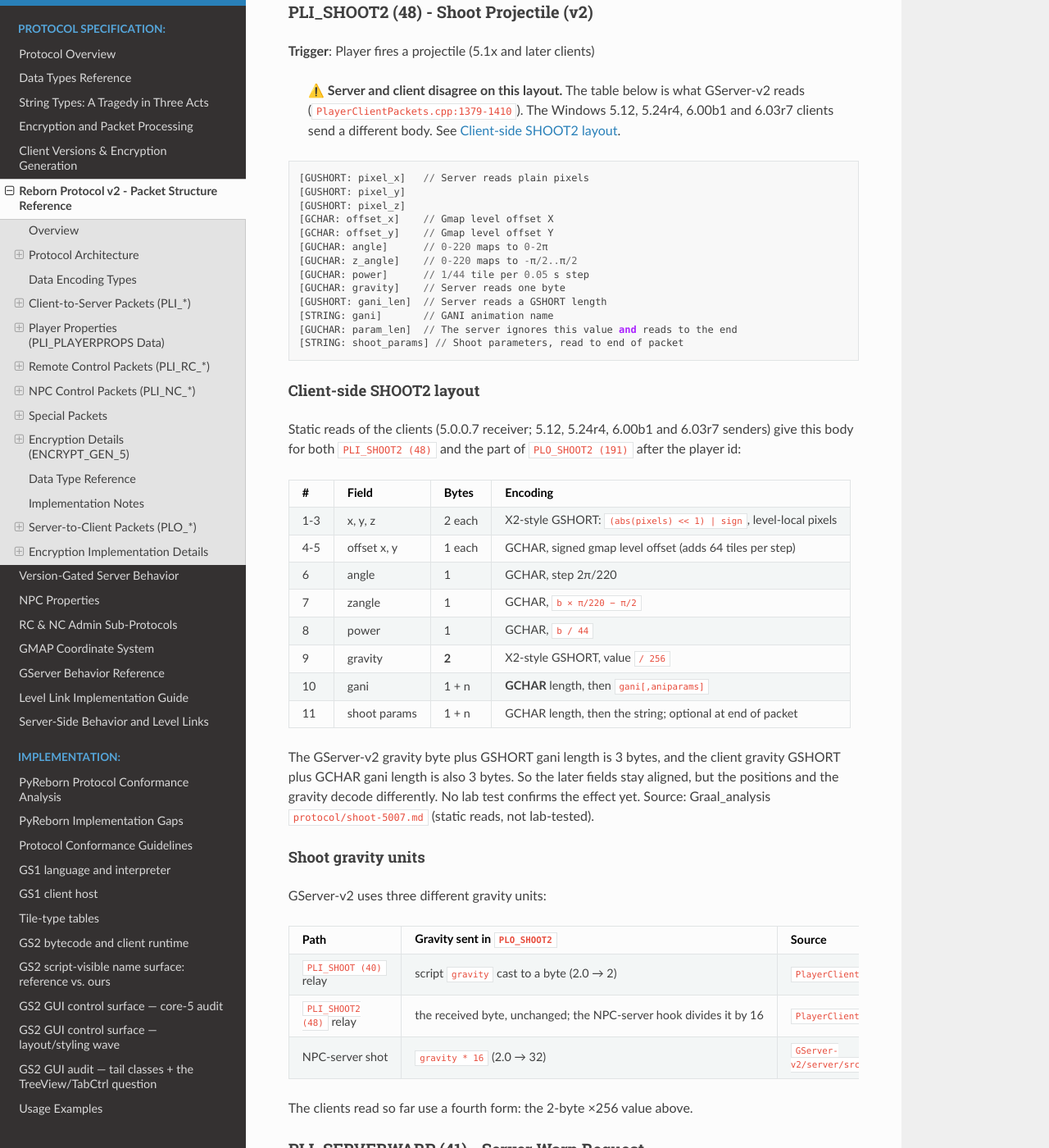
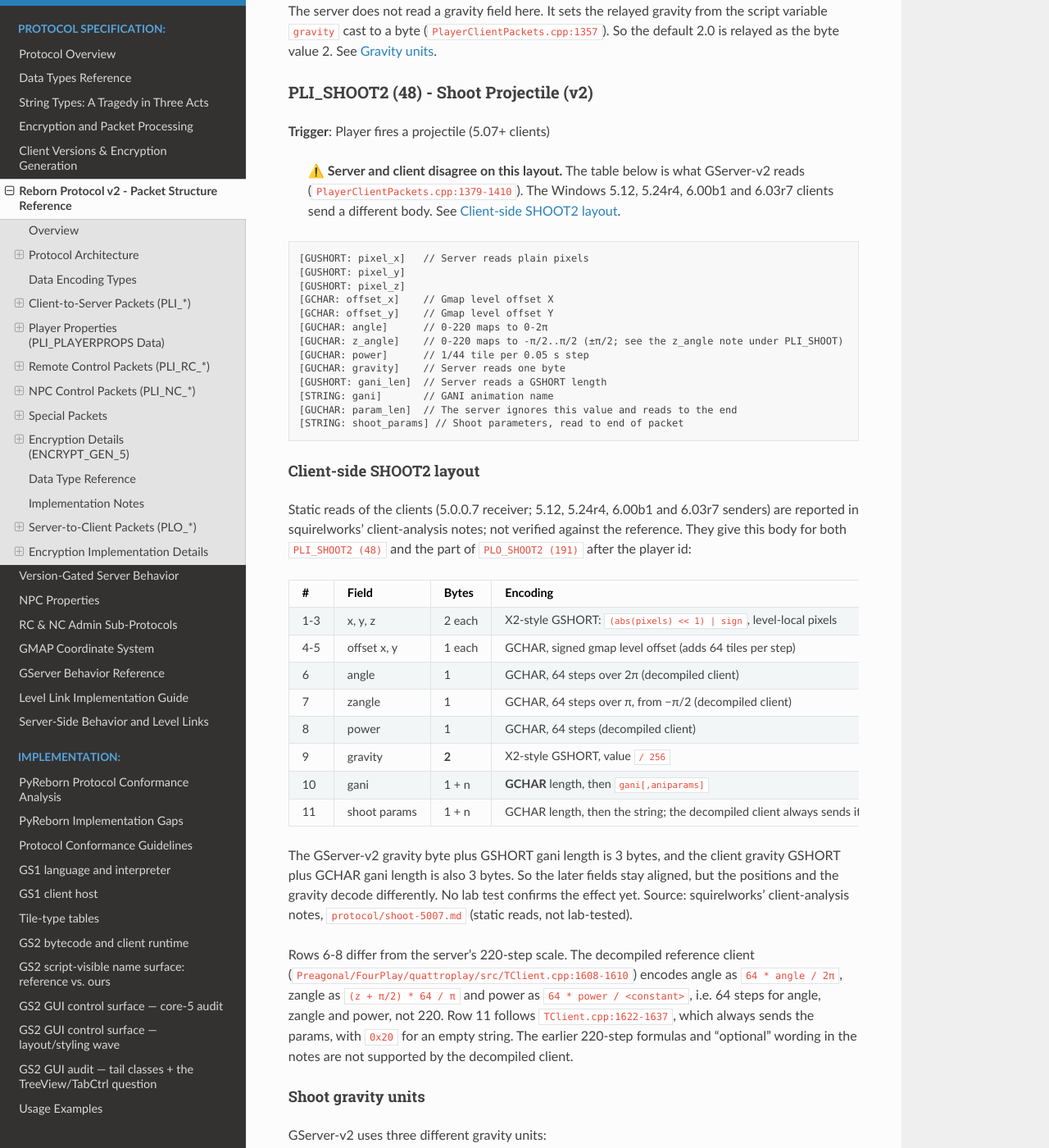
Before and after one commit to hosler/reborn-protocol-docs, a Sphinx documentation site: the page built from docs/protocol/packet-structures.md, in a window 1280 px wide and 1400 px high, scrolled down 9955 px. Shown: the whole window at 82% size. Built offline with Sphinx 7.4.7 and the Read the Docs theme 3.1.0, drawn with Linux system fonts in a browser that asks for light colours; some of the changed text lies outside the part shown.

Commit message:
Maintainer fixups: naming policy and reference corrections
- Replace the analysis-repository name and URL with "squirelworks'
  client-analysis notes" and the file path, no URL.
- Client-side SHOOT2 section: present the client claims as reported
  observations, not verified against the reference.
- Angle, zangle and power rows: 64 steps per the decompiled client
  (TClient.cpp:1608-1610); params are always sent (TClient.cpp:1622-1637).
- Trigger line back to "5.07+" (no inbound version gate in the server).
- Note the conflicting z_angle comment (PlayerClientPackets.cpp:1355 vs
  Server.cpp:2530).

Co-Authored-By: Claude <noreply@anthropic.com>

```diff
--- a/docs/protocol/packet-structures.md
+++ b/docs/protocol/packet-structures.md
@@ -390,12 +390,16 @@ comments give the angle as "0 to 2*pi = 0-220" and the power as "44 parts of a t
 to 5 whole tiles (220)". An earlier revision of this page gave x/y as pixels/16, the
 angle as 0-π, and the power as pixels. Those units are wrong.
 
+The z_angle range is conflicting in the server source. The comment at
+`PlayerClientPackets.cpp:1355` says "-pi to pi", but `Server.cpp:2530` clamps to ±π/2
+with 110 as the centre, and `LevelShoot.h:20` agrees. This page uses ±π/2.
+
 The server does not read a gravity field here. It sets the relayed gravity from the
 script variable `gravity` cast to a byte (`PlayerClientPackets.cpp:1357`). So the
 default 2.0 is relayed as the byte value 2. See [Gravity units](#shoot-gravity-units).
 
 ### PLI_SHOOT2 (48) - Shoot Projectile (v2)
-**Trigger**: Player fires a projectile (5.1x and later clients)
+**Trigger**: Player fires a projectile (5.07+ clients)
 
 > ⚠️ **Server and client disagree on this layout.** The table below is what GServer-v2
 > reads (`PlayerClientPackets.cpp:1379-1410`). The Windows 5.12, 5.24r4, 6.00b1 and
@@ -409,7 +413,7 @@ default 2.0 is relayed as the byte value 2. See [Gravity units](#shoot-gravity-u
 [GCHAR: offset_x]    // Gmap level offset X
 [GCHAR: offset_y]    // Gmap level offset Y
 [GUCHAR: angle]      // 0-220 maps to 0-2π
-[GUCHAR: z_angle]    // 0-220 maps to -π/2..π/2
+[GUCHAR: z_angle]    // 0-220 maps to -π/2..π/2 (±π/2; see the z_angle note under PLI_SHOOT)
 [GUCHAR: power]      // 1/44 tile per 0.05 s step
 [GUCHAR: gravity]    // Server reads one byte
 [GUSHORT: gani_len]  // Server reads a GSHORT length
@@ -421,26 +425,34 @@ default 2.0 is relayed as the byte value 2. See [Gravity units](#shoot-gravity-u
 #### Client-side SHOOT2 layout
 
 Static reads of the clients (5.0.0.7 receiver; 5.12, 5.24r4, 6.00b1 and 6.03r7 senders)
-give this body for both `PLI_SHOOT2 (48)` and the part of `PLO_SHOOT2 (191)` after the
+are reported in squirelworks' client-analysis notes; not verified against the reference.
+They give this body for both `PLI_SHOOT2 (48)` and the part of `PLO_SHOOT2 (191)` after the
 player id:
 
 | # | Field | Bytes | Encoding |
 |---|---|---|---|
 | 1-3 | x, y, z | 2 each | X2-style GSHORT: `(abs(pixels) << 1) \| sign`, level-local pixels |
 | 4-5 | offset x, y | 1 each | GCHAR, signed gmap level offset (adds 64 tiles per step) |
-| 6 | angle | 1 | GCHAR, step 2π/220 |
-| 7 | zangle | 1 | GCHAR, `b × π/220 − π/2` |
-| 8 | power | 1 | GCHAR, `b / 44` |
+| 6 | angle | 1 | GCHAR, 64 steps over 2π (decompiled client) |
+| 7 | zangle | 1 | GCHAR, 64 steps over π, from −π/2 (decompiled client) |
+| 8 | power | 1 | GCHAR, 64 steps (decompiled client) |
 | 9 | gravity | **2** | X2-style GSHORT, value `/ 256` |
 | 10 | gani | 1 + n | **GCHAR** length, then `gani[,aniparams]` |
-| 11 | shoot params | 1 + n | GCHAR length, then the string; optional at end of packet |
+| 11 | shoot params | 1 + n | GCHAR length, then the string; the decompiled client always sends it (length byte 0x20 when empty) |
 
 The GServer-v2 gravity byte plus GSHORT gani length is 3 bytes, and the client gravity
 GSHORT plus GCHAR gani length is also 3 bytes. So the later fields stay aligned, but
 the positions and the gravity decode differently. No lab test confirms the effect yet.
-Source: Graal_analysis
-[`protocol/shoot-5007.md`](https://github.com/squirelworks/Graal_analysis/blob/main/protocol/shoot-5007.md)
-(static reads, not lab-tested).
+Source: squirelworks' client-analysis notes, `protocol/shoot-5007.md` (static reads,
+not lab-tested).
+
+Rows 6-8 differ from the server's 220-step scale. The decompiled reference client
+(`Preagonal/FourPlay/quattroplay/src/TClient.cpp:1608-1610`) encodes angle as
+`64 * angle / 2π`, zangle as `(z + π/2) * 64 / π` and power as `64 * power / <constant>`,
+i.e. 64 steps for angle, zangle and power, not 220. Row 11 follows
+`TClient.cpp:1622-1637`, which always sends the params, with `0x20` for an empty string.
+The earlier 220-step formulas and "optional" wording in the notes are not supported by
+the decompiled client.
 
 #### Shoot gravity units
 
```
